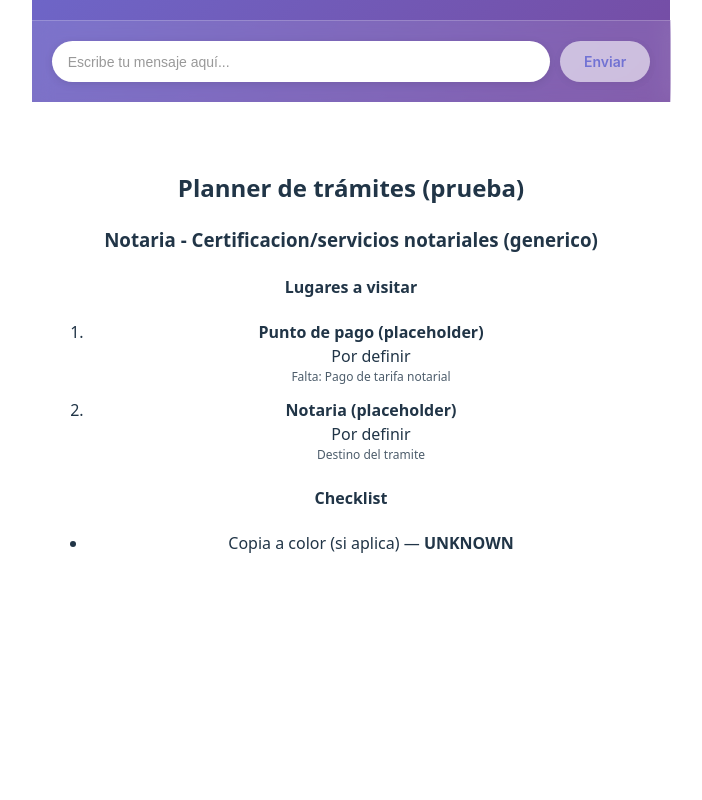
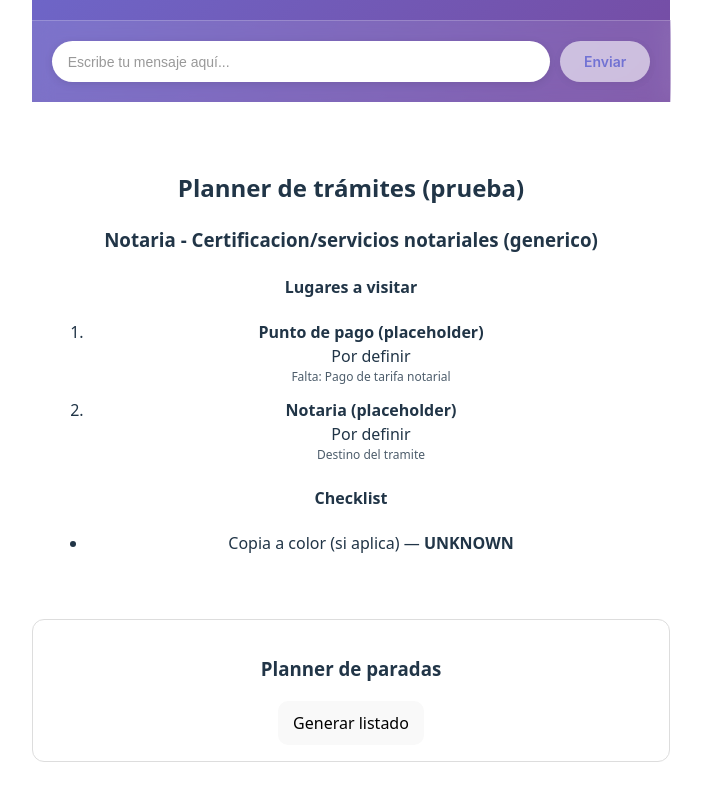
Before and after one commit to AngelPila/innovailab, a React (Vite) app: page / in a window 1280 px wide. Shown: the part 730-1530 px from the top of the page, without its empty margins (289-991 px from the left). Before the commit the page ends 1381 px from the top, so only its background shows below. Built offline with nearby package versions, Linux system fonts and the light colour scheme.

Commit message:
agragacion de panel

```diff
--- a/src/App.tsx
+++ b/src/App.tsx
@@ -1,11 +1,12 @@
 import Chatbot from "./components/Chatbot";
+import StopsPlannerPanel from "./components/StopsPlannerPanel";
 import "./App.css";
-
 
 import catalog from "./catalogs/catalog.json";
 import { buildStopsFromCatalogAndChat, type RouteInput } from "./planner/buildStops";
 
 function App() {
+  // ✅ Demo rápida (la que ya tenías)
   const input: RouteInput = {
     tramiteId: "NOTARIA_CERTIFICACION_DOC",
     requirementsStatus: {
@@ -23,6 +24,7 @@ function App() {
     <>
       <Chatbot />
 
+      {/* ✅ Tu demo actual (lista fija) */}
       <div style={{ maxWidth: 720, margin: "32px auto", padding: 16 }}>
         <h2>Planner de trámites (prueba)</h2>
         <h3>{tramiteName}</h3>
@@ -47,6 +49,9 @@ function App() {
           ))}
         </ul>
       </div>
+
+      {/* ✅ Panel nuevo con botón (Mapbox resolver) */}
+      <StopsPlannerPanel />
     </>
   );
 }
--- a/src/components/Chatbot.tsx
+++ b/src/components/Chatbot.tsx
@@ -1,4 +1,4 @@
-import { useState, useRef, useEffect } from 'react'
+import { useState, useRef, useEffect, type KeyboardEvent } from 'react'
 import '../styles/Chatbot.css'
 
 interface Message {
@@ -43,7 +43,7 @@ const Chatbot = () => {
 
     try {
       // Preparar historial de conversación
-      const contents = [
+      const contents: ConversationHistory[] = [
   ...conversationHistoryRef.current,
   {
     role: 'user',
--- /dev/null
+++ b/src/components/StopsPlannerPanel.tsx
@@ -0,0 +1,76 @@
+import { useState } from "react";
+
+import catalog from "../catalogs/catalog.json";
+import { buildStopsFromCatalogAndChat, type RouteInput, type Stop } from "../planner/buildStops";
+import { resolveStopsWithMapbox } from "../planner/resolveProviders";
+
+export default function StopsPlannerPanel() {
+  const [stops, setStops] = useState<Stop[]>([]);
+  const [loading, setLoading] = useState(false);
+  const [error, setError] = useState("");
+
+  // Por ahora fijo en Guayaquil (luego lo cambiamos por GPS real)
+  const userLoc = { lat: -2.1700, lng: -79.8891 };
+
+  // Simulación: esto después vendrá del Chatbot
+  const input: RouteInput = {
+    tramiteId: "NOTARIA_CERTIFICACION_DOC",
+    requirementsStatus: {
+      IDENTIFICACION_COMPARECIENTES: "HAS",
+      DOCUMENTO_A_CERTIFICAR: "HAS",
+      COPIA_COLOR: "UNKNOWN",
+      PAGO_TARIFA_NOTARIAL: "MISSING"
+    }
+  };
+
+  async function handleGenerateList() {
+    try {
+      setError("");
+      setLoading(true);
+
+      // 1) Construir stops desde catalogo + input (chat)
+      const result = buildStopsFromCatalogAndChat(catalog as any, input);
+
+      // 2) Reemplazar placeholders por lugares reales (Mapbox)
+      const resolved = await resolveStopsWithMapbox(result.stops, userLoc);
+
+      // 3) Guardar para renderizar
+      setStops(resolved);
+    } catch (e: any) {
+      setError(e?.message || "Error generando listado");
+    } finally {
+      setLoading(false);
+    }
+  }
+
+  return (
+    <div style={{ maxWidth: 720, margin: "24px auto", padding: 16, border: "1px solid #ddd", borderRadius: 12 }}>
+      <h3>Planner de paradas</h3>
+
+      <button
+        onClick={handleGenerateList}
+        disabled={loading}
+        style={{ padding: "10px 14px", borderRadius: 10, cursor: "pointer" }}
+      >
+        {loading ? "Generando..." : "Generar listado"}
+      </button>
+
+      {error && <p style={{ color: "red", marginTop: 12 }}>{error}</p>}
+
+      {stops.length > 0 && (
+        <div style={{ marginTop: 18 }}>
+          <h4>Lugares a visitar</h4>
+          <ol>
+            {stops.map((s, i) => (
+              <li key={i} style={{ marginBottom: 12 }}>
+                <div style={{ fontWeight: 700 }}>{s.name}</div>
+                <div style={{ fontSize: 14 }}>{s.address}</div>
+                <div style={{ fontSize: 12, opacity: 0.8 }}>{s.reason}</div>
+              </li>
+            ))}
+          </ol>
+        </div>
+      )}
+    </div>
+  );
+}
```
Lines whose indentation alone changed are shown as unchanged.
